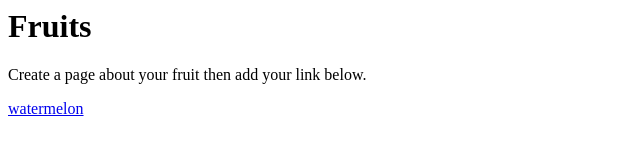
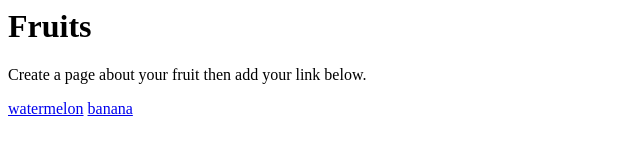
Before and after one commit to bajuba/fruits, a plain HTML site: page index.html in a window 1280 px wide. Shown: the full height of the page, 0-640 px from the left. Drawn offline with Linux system fonts and the light colour scheme.

Commit message:
Added banana.html file

```diff
--- a/index.html
+++ b/index.html
@@ -3,3 +3,5 @@
 <p>Create a page about your fruit then add your link below.</p>
 
 <a href="watermelon.html">watermelon</a>
+
+<a href="banana.html">banana</a>
```
Also changed, not shown: banana.html (added, +1 -0 lines).
